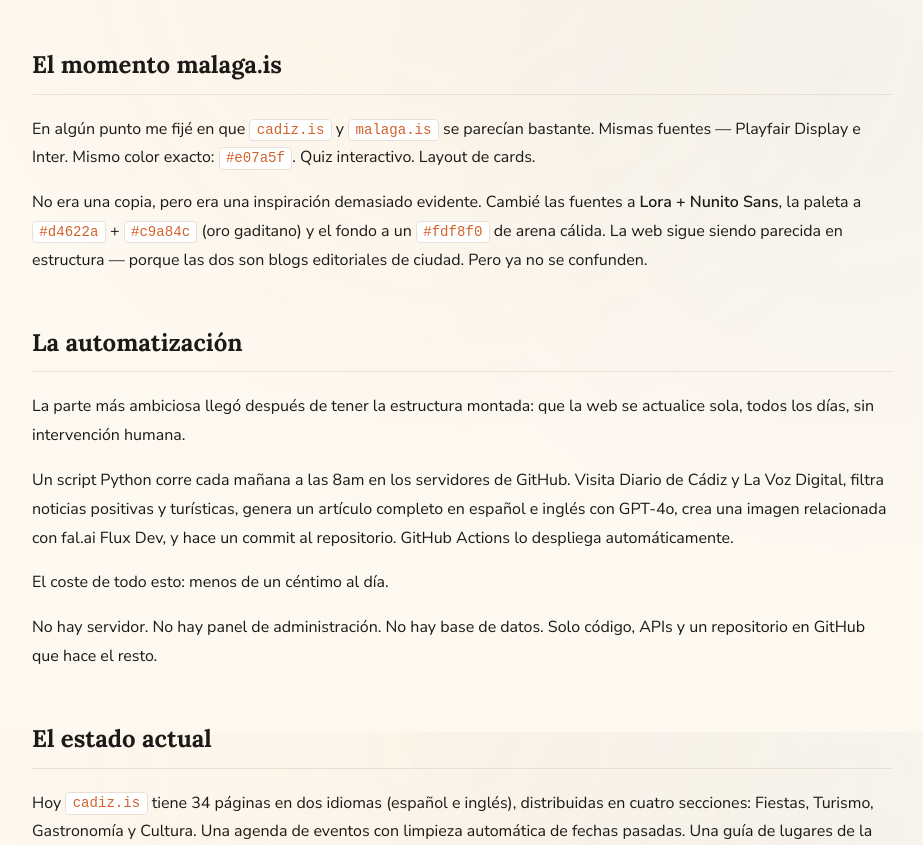
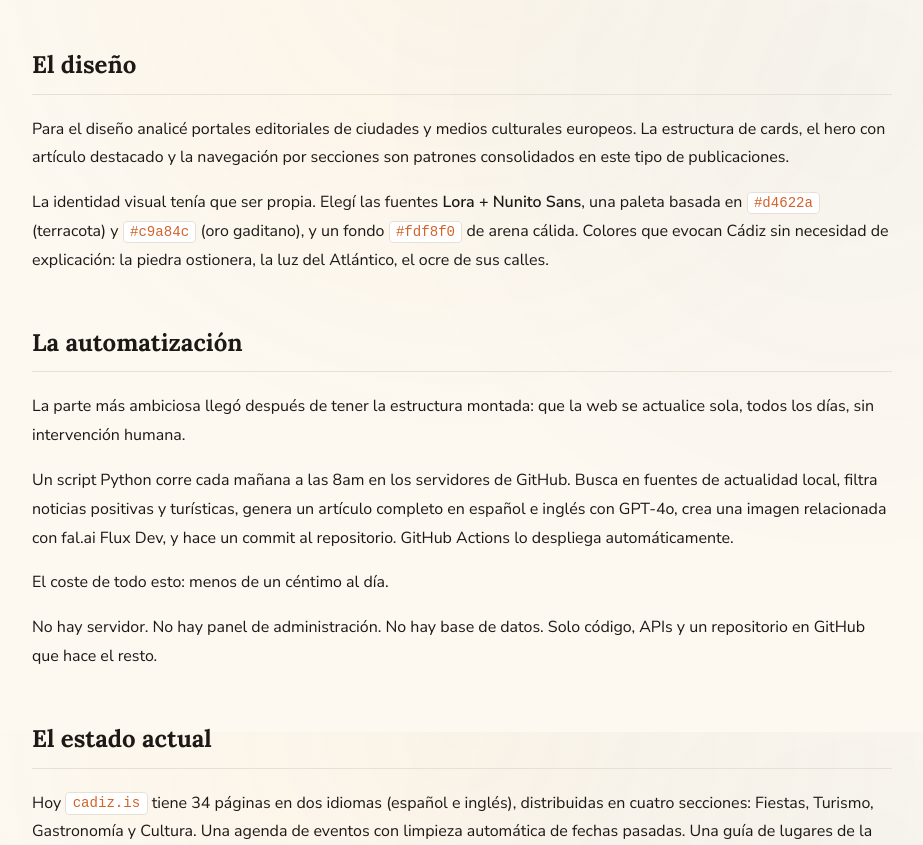
Before and after one commit to SuliAragon/Cadiz.is, an Astro site: page /Cadiz.is/es/origen in a window 1280 px wide. Shown: the part 3268-4113 px from the top of the page, without its empty margins (178-1101 px from the left). Built offline with nearby package versions, Linux system fonts and the light colour scheme; Astro itself is replaced by a stand-in of ours.

Commit message:
fix: remove source mentions and malaga.is reference from origen

```diff
--- a/src/pages/es/origen.astro
+++ b/src/pages/es/origen.astro
@@ -162,18 +162,18 @@ const base = import.meta.env.BASE_URL.replace(/\/$/, '');
     </section>
 
     <section class="origin-section">
-      <h2 class="origin-section__title">El momento malaga.is</h2>
+      <h2 class="origin-section__title">El diseño</h2>
       <div class="origin-prose">
         <p>
-          En algún punto me fijé en que <code>cadiz.is</code> y <code>malaga.is</code> se parecían bastante.
-          Mismas fuentes — Playfair Display e Inter. Mismo color exacto: <code>#e07a5f</code>. Quiz interactivo.
-          Layout de cards.
+          Para el diseño analicé portales editoriales de ciudades y medios culturales europeos.
+          La estructura de cards, el hero con artículo destacado y la navegación por secciones
+          son patrones consolidados en este tipo de publicaciones.
         </p>
         <p>
-          No era una copia, pero era una inspiración demasiado evidente. Cambié las fuentes a
-          <strong>Lora + Nunito Sans</strong>, la paleta a <code>#d4622a</code> + <code>#c9a84c</code> (oro gaditano)
-          y el fondo a un <code>#fdf8f0</code> de arena cálida. La web sigue siendo parecida en estructura
-          — porque las dos son blogs editoriales de ciudad. Pero ya no se confunden.
+          La identidad visual tenía que ser propia. Elegí las fuentes <strong>Lora + Nunito Sans</strong>,
+          una paleta basada en <code>#d4622a</code> (terracota) y <code>#c9a84c</code> (oro gaditano),
+          y un fondo <code>#fdf8f0</code> de arena cálida. Colores que evocan Cádiz sin necesidad de
+          explicación: la piedra ostionera, la luz del Atlántico, el ocre de sus calles.
         </p>
       </div>
     </section>
@@ -186,8 +186,8 @@ const base = import.meta.env.BASE_URL.replace(/\/$/, '');
           todos los días, sin intervención humana.
         </p>
         <p>
-          Un script Python corre cada mañana a las 8am en los servidores de GitHub. Visita
-          Diario de Cádiz y La Voz Digital, filtra noticias positivas y turísticas, genera un artículo
+          Un script Python corre cada mañana a las 8am en los servidores de GitHub. Busca
+          en fuentes de actualidad local, filtra noticias positivas y turísticas, genera un artículo
           completo en español e inglés con GPT-4o, crea una imagen relacionada con fal.ai Flux Dev,
           y hace un commit al repositorio. GitHub Actions lo despliega automáticamente.
         </p>
```
